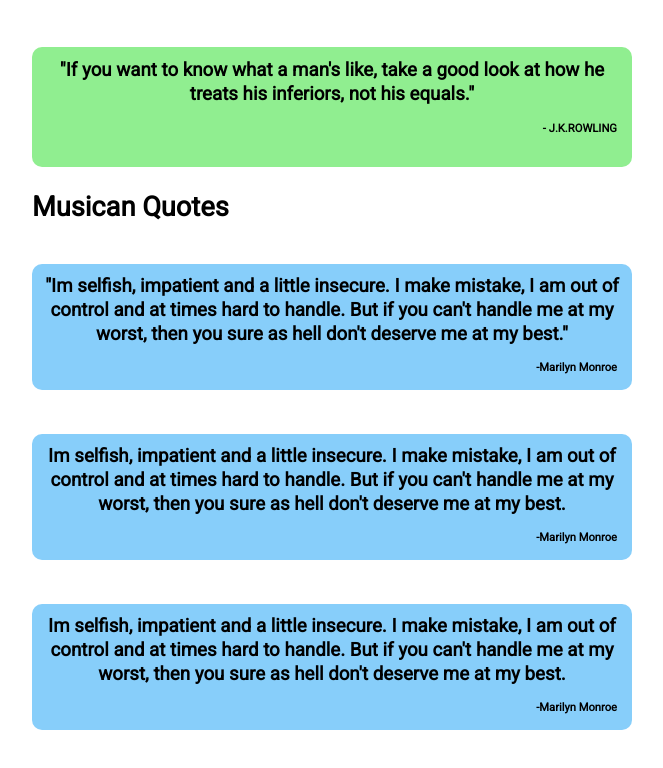
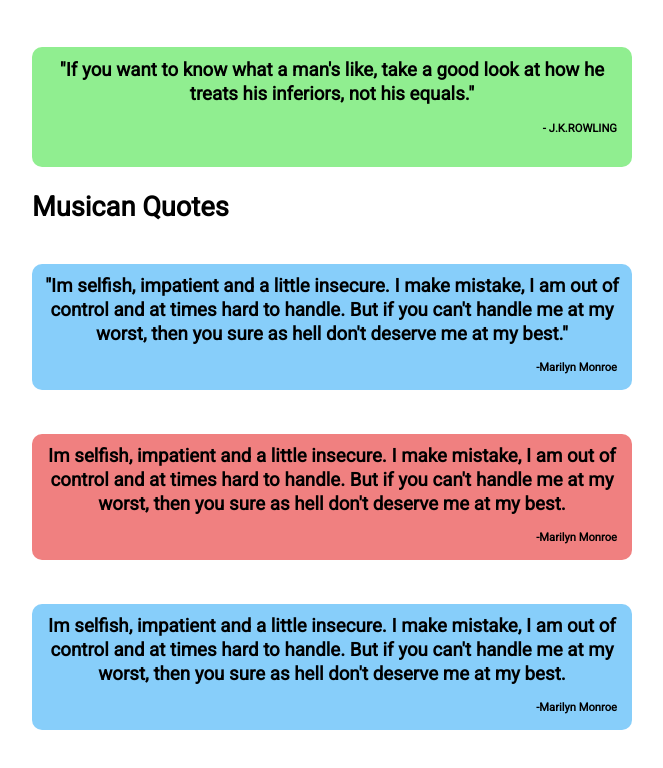
Before and after one commit to targetv/boolean-uk-html-quotebook, a website: page index.html in a window 1280 px wide. Shown: the part 503-1271 px from the top of the page, without its empty margins (308-971 px from the left). Drawn offline with Linux system fonts and the light colour scheme.

Commit message:
Added new colour

```diff
--- a/index.html
+++ b/index.html
@@ -49,7 +49,7 @@
           </h3>
           <p>-Marilyn Monroe</p>
         </content>
-        <content>
+        <content id="quote2">
           <h3>
             Im selfish, impatient and a little insecure. I make mistake, I am
             out of control and at times hard to handle. But if you can't handle
--- a/style.css
+++ b/style.css
@@ -82,3 +82,6 @@ content p {
   grid-template-rows: 1fr;
   background-color: lightskyblue;
 }
+#quote2 {
+  background-color: lightcoral;
+}
```
